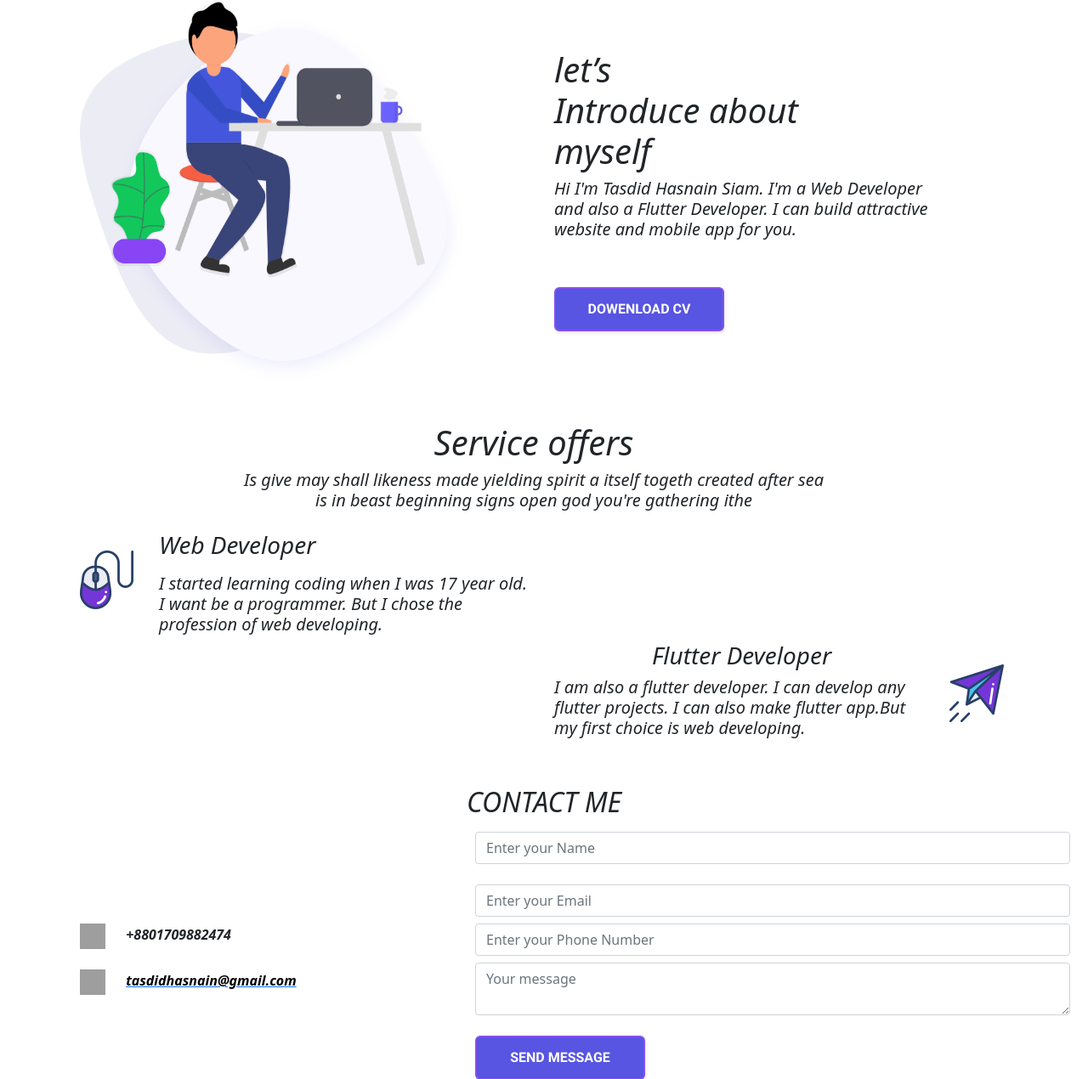
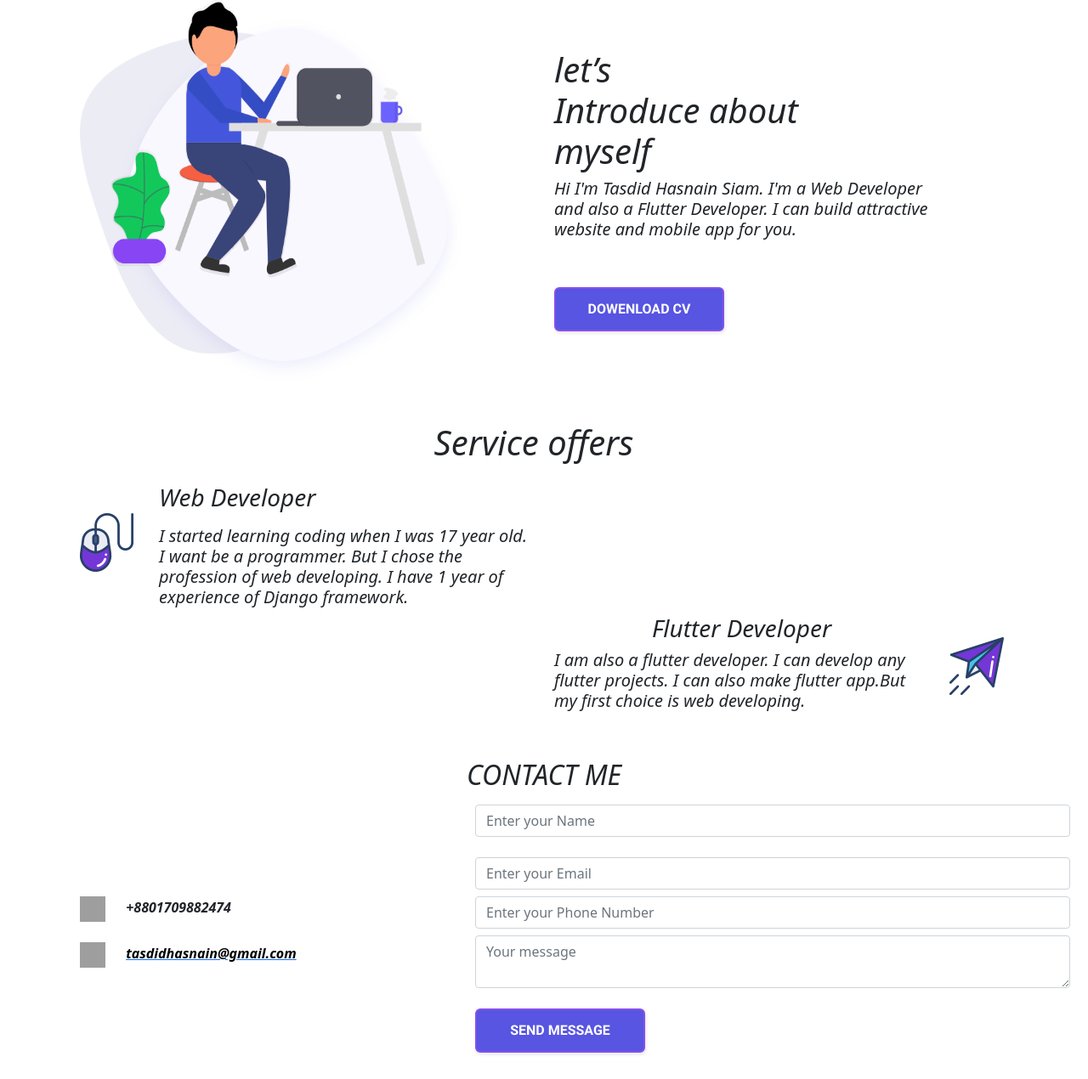
Before and after one commit to Tasdid000/Mysite, a Django app: template templates/home/home.html in a window 1280 px wide; the page is wider, and only the part inside the window is pictured. Shown: the part 576-1846 px from the top of that part at 85% size. Run offline with Django 4.2, Linux system fonts and the light colour scheme; the template is opened without the code that fills it, so the values that code supplies are empty; grey boxes are pictures that could not be loaded.

Commit message:
4th commit

```diff
--- a/templates/home/home.html
+++ b/templates/home/home.html
@@ -247,8 +247,8 @@
                         <div class="main_title">
                         <h1><i>Service offers</i></h1>
                         <h5>
-                        <i>Is give may shall likeness made yielding spirit a itself togeth created
-                        after sea <br> is in beast beginning signs open god you're gathering ithe</i>
+                        <!-- <i>Is give may shall likeness made yielding spirit a itself togeth created
+                        after sea <br> is in beast beginning signs open god you're gathering ithe</i>-->
                         </h5>
                         </div>
                         </div>
@@ -262,7 +262,7 @@
                         <div class="main_title text-left">
                             <p align="center"><h3><i class="">Web Developer</i></h3></p>
                             <h5>
-                                <i>I started learning coding when I was 17 year old. I want be a programmer. But I chose the profession of web developing.</i>
+                                <i>I started learning coding when I was 17 year old. I want be a programmer. But I chose the profession of web developing. I have 1 year of experience of Django framework.</i>
                             </h5>
                         </div>
                     </div>
```
